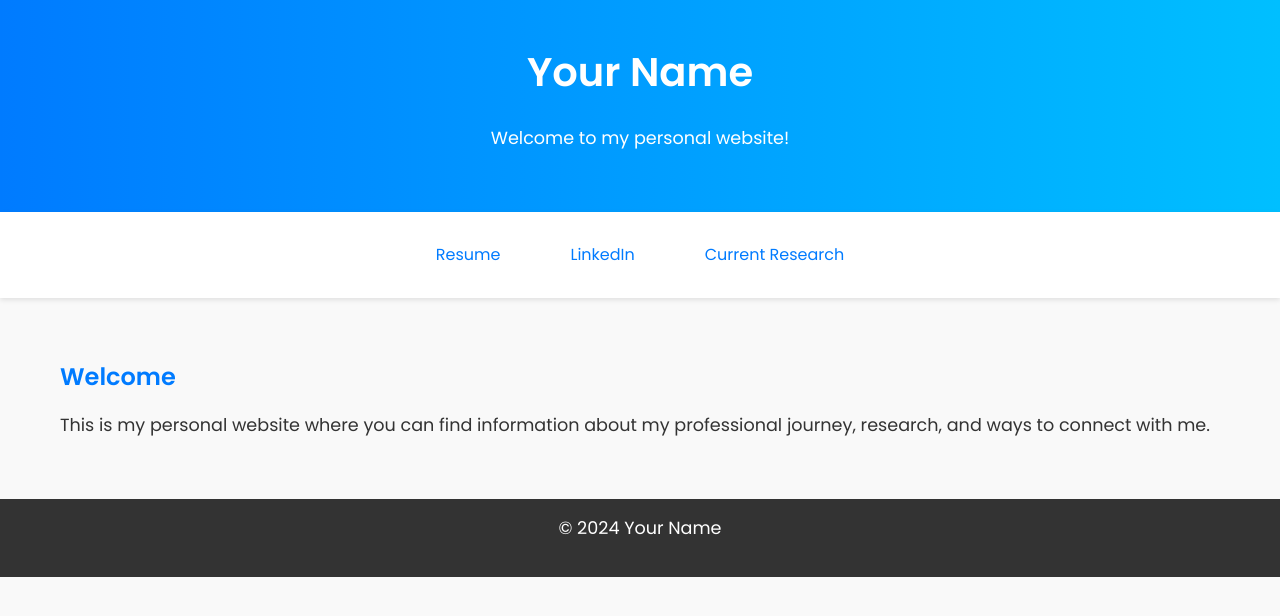
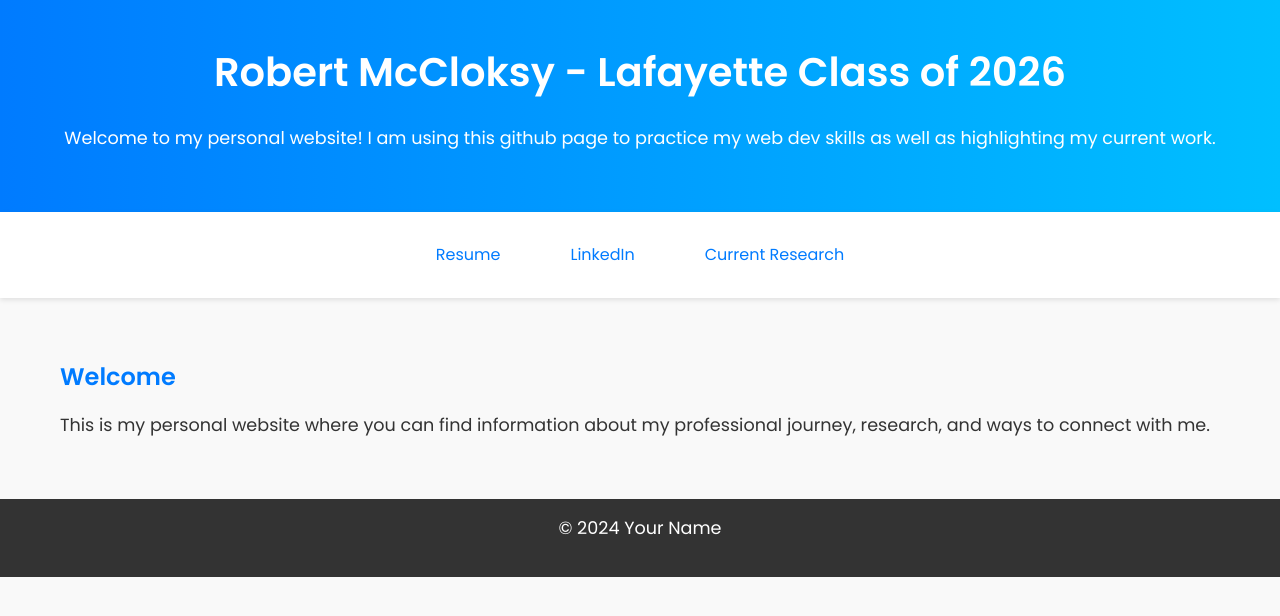
Before and after one commit to bobbymcclosky/bobbymcclosky.github.io, a plain HTML site: page index.html in a window 1280 px wide. Drawn offline with Linux system fonts and the light colour scheme.

Commit message:
Update index.html

```diff
--- a/index.html
+++ b/index.html
@@ -77,8 +77,8 @@
 <body>
 
 <header>
-    <h1>Your Name</h1>
-    <p>Welcome to my personal website!</p>
+    <h1>Robert McCloksy - Lafayette Class of 2026</h1>
+    <p>Welcome to my personal website! I am using this github page to practice my web dev skills as well as highlighting my current work.</p>
 </header>
 
 <nav>
```
